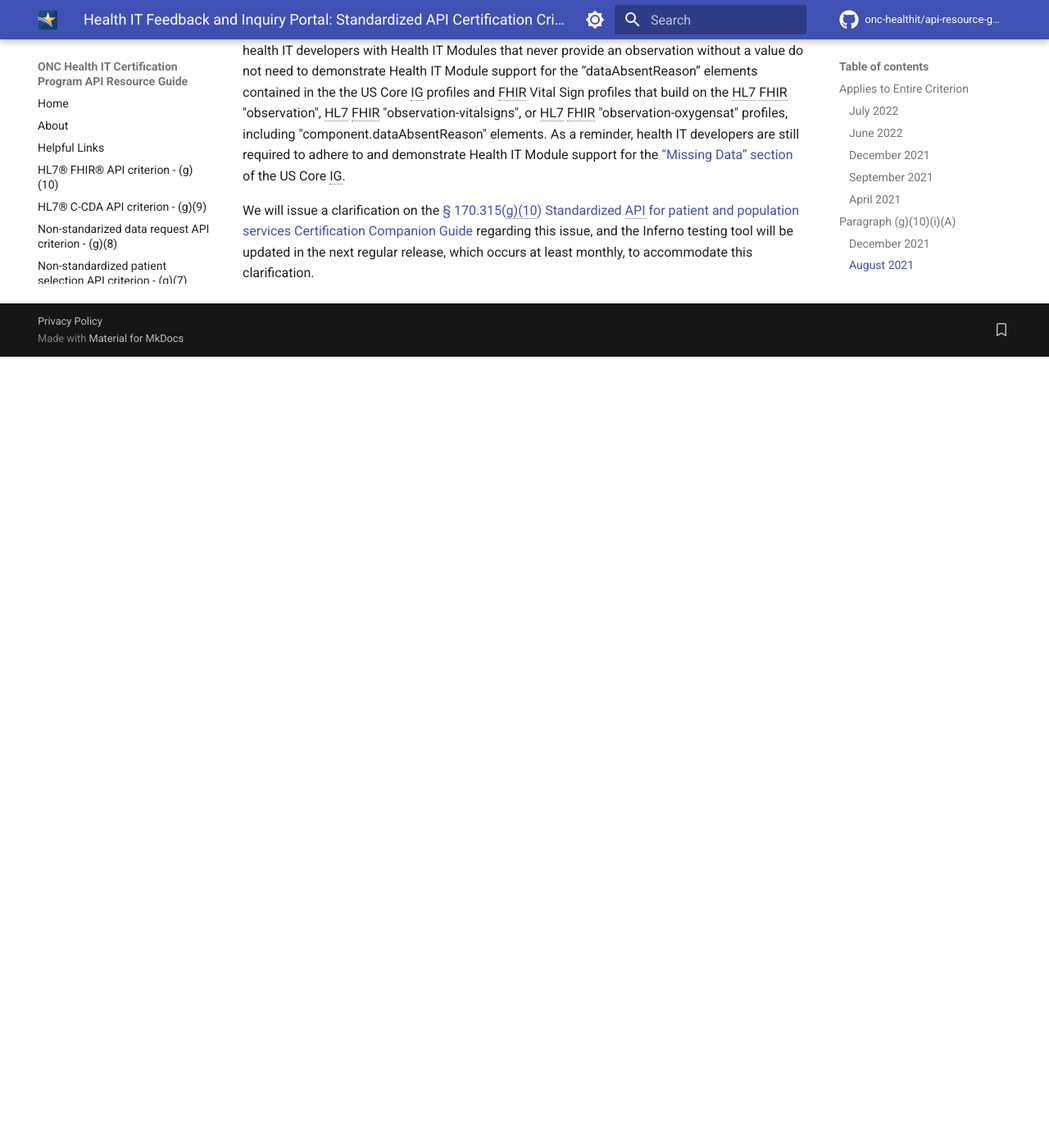
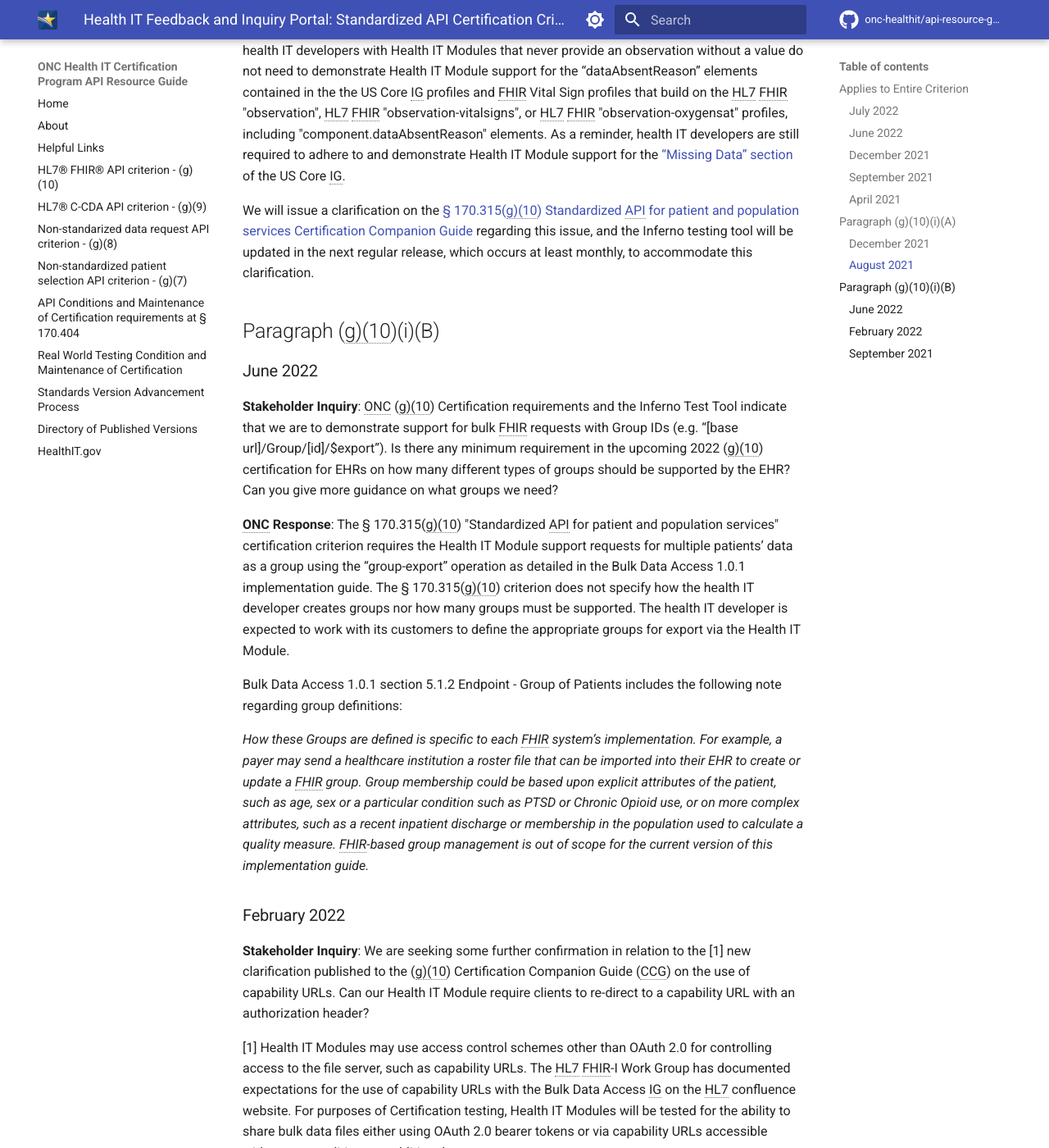
Before and after one commit to onc-healthit/api-resource-guide, an MkDocs documentation site: the page built from docs/inquiry-portal/g10-inquiries.md, in a window 1280 px wide and 1400 px high, scrolled down 5772 px. Shown: the whole window at 82% size. Built offline with MkDocs 1.6.1 and Material for MkDocs 9.7.7, drawn with Linux system fonts in a browser that asks for light colours; comment, search, counter and statistics services are not loaded; the version menu is left out; before the commit the page ends 6207 px from its top, so only the background shows below that; some of the changed text lies outside the part shown.

Commit message:
add Paragraph (g)(10)(i)(B) inquiries

```diff
--- a/docs/inquiry-portal/g10-inquiries.md
+++ b/docs/inquiry-portal/g10-inquiries.md
@@ -85,4 +85,42 @@
 
 We will issue a clarification on the <a target = "_blank" href = "https://www.healthit.gov/test-method/standardized-api-patient-and-population-services#ccg">§ 170.315(g)(10) Standardized API for patient and population services Certification Companion Guide</a> regarding this issue, and the Inferno testing tool will be updated in the next regular release, which occurs at least monthly, to accommodate this clarification.
 
+## Paragraph (g)(10)(i)(B)
+### June 2022
+**Stakeholder Inquiry**: ONC (g)(10) Certification requirements and the Inferno Test Tool indicate that we are to demonstrate support for bulk FHIR requests with Group IDs (e.g. “[base url]/Group/[id]/$export”). Is there any minimum requirement in the upcoming 2022 (g)(10) certification for EHRs on how many different types of groups should be supported by the EHR? Can you give more guidance on what groups we need?
+
+**ONC Response**: The § 170.315(g)(10) "Standardized API for patient and population services" certification criterion requires the Health IT Module support requests for multiple patients’ data as a group using the “group-export” operation as detailed in the Bulk Data Access 1.0.1 implementation guide. The § 170.315(g)(10) criterion does not specify how the health IT developer creates groups nor how many groups must be supported. The health IT developer is expected to work with its customers to define the appropriate groups for export via the Health IT Module.
+
+Bulk Data Access 1.0.1 section 5.1.2 Endpoint - Group of Patients includes the following note regarding group definitions:
+
+*How these Groups are defined is specific to each FHIR system’s implementation. For example, a payer may send a healthcare institution a roster file that can be imported into their EHR to create or update a FHIR group. Group membership could be based upon explicit attributes of the patient, such as age, sex or a particular condition such as PTSD or Chronic Opioid use, or on more complex attributes, such as a recent inpatient discharge or membership in the population used to calculate a quality measure. FHIR-based group management is out of scope for the current version of this implementation guide.*
+
+### February 2022
+**Stakeholder Inquiry**: We are seeking some further confirmation in relation to the [1] new clarification published to the (g)(10) Certification Companion Guide (CCG) on the use of capability URLs. Can our Health IT Module require clients to re-direct to a capability URL with an authorization header?
+
+[1] Health IT Modules may use access control schemes other than OAuth 2.0 for controlling access to the file server, such as capability URLs. The HL7 FHIR-I Work Group has documented expectations for the use of capability URLs with the Bulk Data Access IG on the HL7 confluence website. For purposes of Certification testing, Health IT Modules will be tested for the ability to share bulk data files either using OAuth 2.0 bearer tokens or via capability URLs accessible without preconditions or additional steps.
+
+**ONC Response**: The § 170.315(g)(10) "Standardized API for patient and population services" certification criterion requires (§ 170.315(g)(10)(i)(B)) that a Health IT Module respond to requests for multiple patients’ data as a group in a standardized manner. One of the standards for this requirement is the FHIR Bulk Data Access (Flat FHIR) (v1.0.1: STU 1) implementation guide, which specifies how bulk patient data is exported to a bulk data client.
+
+As specified in Bulk Data Access 1.0.1 <a target = "_blank" href = "http://hl7.org/fhir/uv/bulkdata/STU1.0.1/export/index.html#response---complete-status">"5.3.4 Response - Complete Status"</a>, the Health IT Module provides a manifest to the client containing URLs to access the bulk data files. The Bulk Data Access 1.0.1 implementation guide provides flexibility to the server in implementing how these URLs eventually provide access to the bulk data files. Given this flexibility, Health IT Modules may require clients to re-direct to a capability URL without an authorization header when resolving the file URLs provided in the manifest. To address this flexibility, the Inferno testing tool was updated in the April release (4/11/2022).
+
+Requirements imposed on clients to access multiple patients' data using this flexibility must be completely and appropriately documented as per the documentation requirements at § 170.315(g)(10)(viii).
+
+### September 2021
+**Stakeholder Inquiry**: For the Inferno Multi-Patient API tests, there is mention of the server providing the resources that are referenced as must support elements in other required resources. Also in this test, the location resource is called out as optional.
+
+Can you clarify the intent here?
+
+**ONC Response**: Regarding the “Location” HL7 FHIR resource, we provided the following clarification in the <a target = "_blank" href = "https://www.healthit.gov/test-method/standardized-api-patient-and-population-services#ccg">Certification Companion Guide (CCG) for § 170.315(g)(10)</a>:
+
+*“Health IT Modules must demonstrate support for “Location” FHIR resources by providing this resource as part of the multiple patient services response, or by including it as a contained resource as part of the multiple patient services response.”*
+
+Thus, “Location” FHIR resources do not need to be presented as independent FHIR resources but can be *contained within* other applicable FHIR resources.
+
+Regarding “Organization” HL7 FHIR resources, we provided the following clarification in the CCG for § 170.315(g)(10):
+
+*“During testing and certification for multiple patient services, Health IT Modules must demonstrate support for “Encounter,” “Organization,” and “Practitioner” US Core IG FHIR Profiles.”*
+
+Health IT developers must include all the resources necessary via the multiple patient services API responses to fully resolve references contained in HL7 FHIR resources, including “Organization” resources.
+
 --8<-- "includes/abbreviations.md"
```
